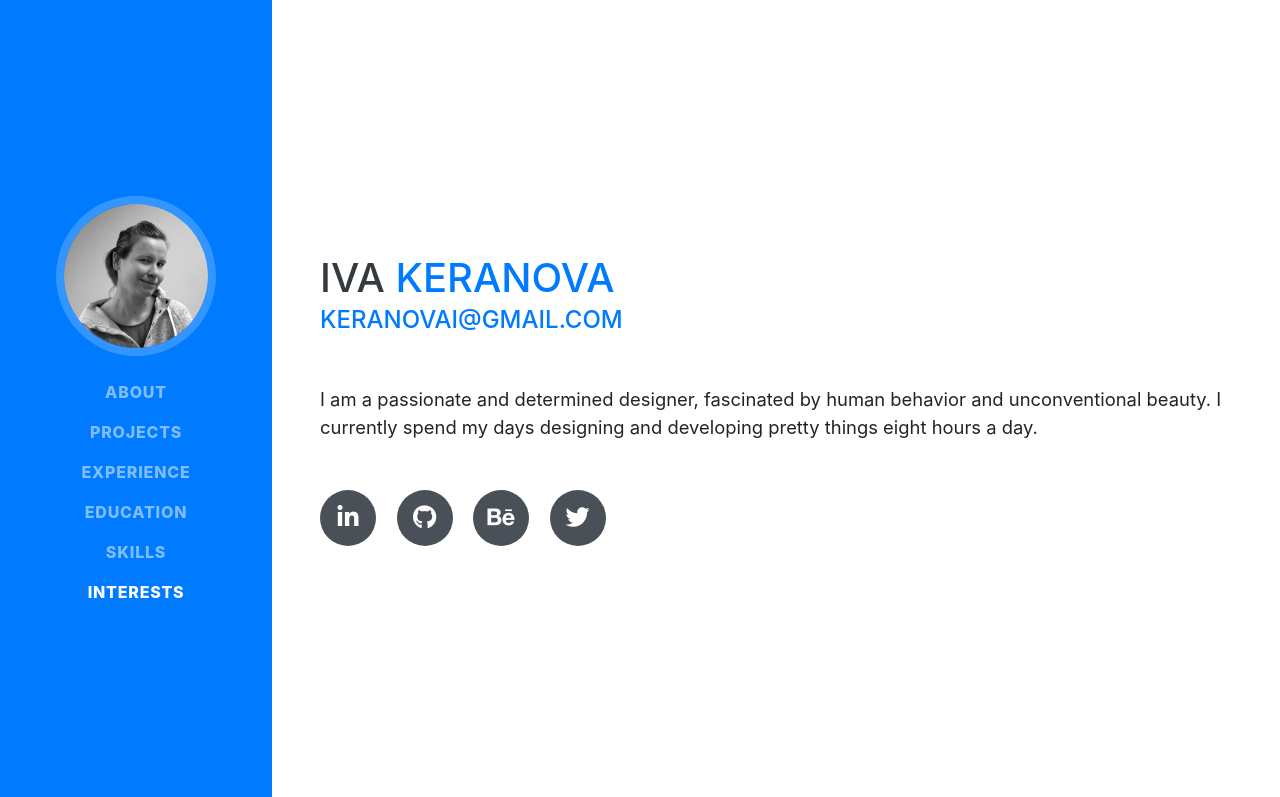
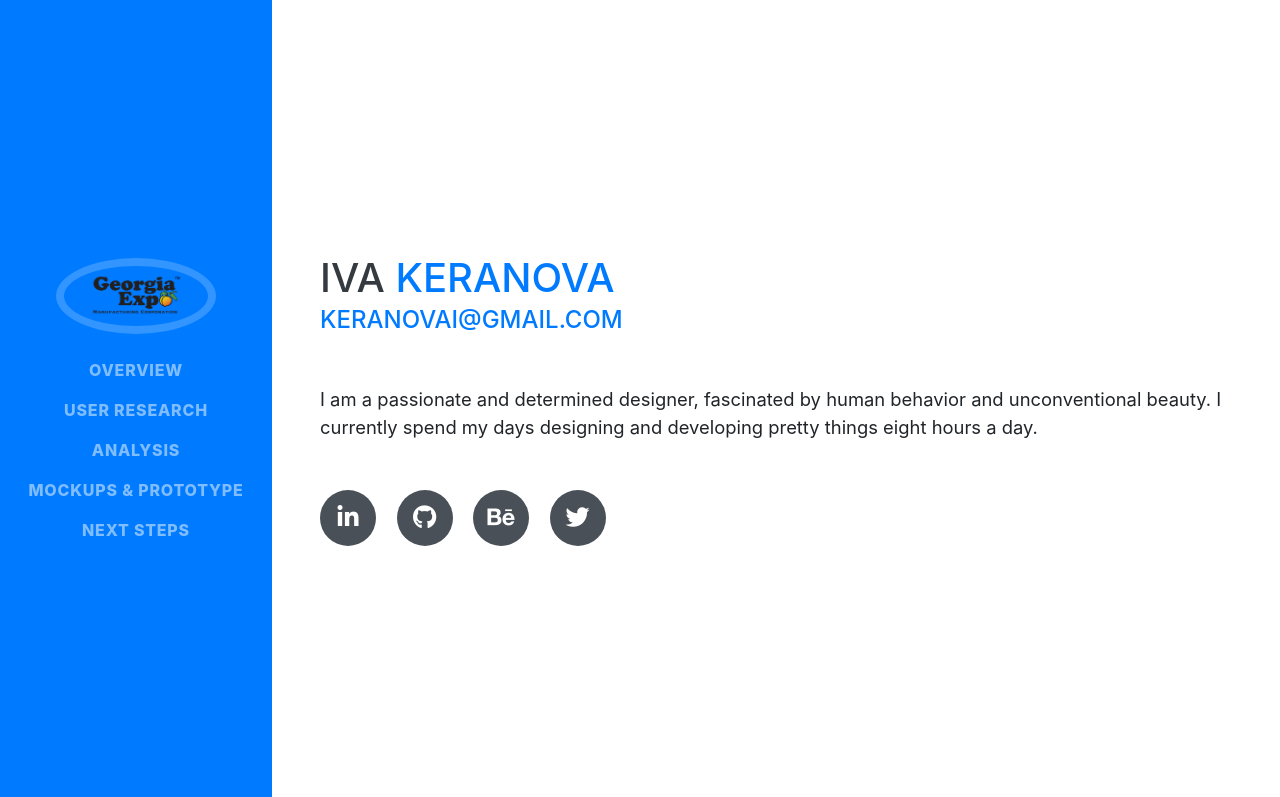
Before and after one commit to if314/new314, a website with bundled scripts: page gaexpo.html in a window 1280 px wide. Shown: the top 797 px of the page. Built offline with nearby package versions, Linux system fonts and the light colour scheme; a web font is replaced by a local one.

Commit message:
ga expo
case study set up

```diff
--- a/gaexpo.html
+++ b/gaexpo.html
@@ -29,9 +29,9 @@
 
   <nav class="navbar navbar-expand-lg navbar-dark bg-primary fixed-top" id="sideNav">
     <a class="navbar-brand js-scroll-trigger" href="#page-top">
-      <span class="d-block d-lg-none">Iva Keranova</span>
+      <span class="d-block d-lg-none">Georgia Expo</span>
       <span class="d-none d-lg-block">
-        <img class="img-fluid img-profile rounded-circle mx-auto mb-2" src="img/profile.jpg" alt="">
+        <img class="img-fluid img-profile rounded-circle mx-auto mb-2" src="img/gaexpoTITLE.png" alt="georgia expo case study">
       </span>
     </a>
     <button class="navbar-toggler" type="button" data-toggle="collapse" data-target="#navbarSupportedContent" aria-controls="navbarSupportedContent" aria-expanded="false" aria-label="Toggle navigation">
@@ -40,23 +40,21 @@
     <div class="collapse navbar-collapse" id="navbarSupportedContent">
       <ul class="navbar-nav">
         <li class="nav-item">
-          <a class="nav-link js-scroll-trigger" href="#about">About</a>
+          <a class="nav-link js-scroll-trigger" href="#overview">Overview</a>
         </li>
         <li class="nav-item">
-          <a class="nav-link js-scroll-trigger" href="#projects">Projects</a>
+          <a class="nav-link js-scroll-trigger" href="#userresearch">User Research</a>
         </li>
         <li class="nav-item">
-          <a class="nav-link js-scroll-trigger" href="#experience">Experience</a>
+          <a class="nav-link js-scroll-trigger" href="#analysis">Analysis</a>
         </li>
         <li class="nav-item">
-          <a class="nav-link js-scroll-trigger" href="#education">Education</a>
+          <a class="nav-link js-scroll-trigger" href="#Prototype">MockUps & Prototype</a>
         </li>
         <li class="nav-item">
-          <a class="nav-link js-scroll-trigger" href="#skills">Skills</a>
+          <a class="nav-link js-scroll-trigger" href="#nextsteps">Next Steps</a>
         </li>
-        <li class="nav-item">
-          <a class="nav-link js-scroll-trigger" href="#interests">Interests</a>
-        </li>
+
         <!--<li class="nav-item">
           <a class="nav-link js-scroll-trigger" href="#awards">Awards</a>
         </li>-->
```
Also changed, not shown: index.html (+1 -1 lines).
